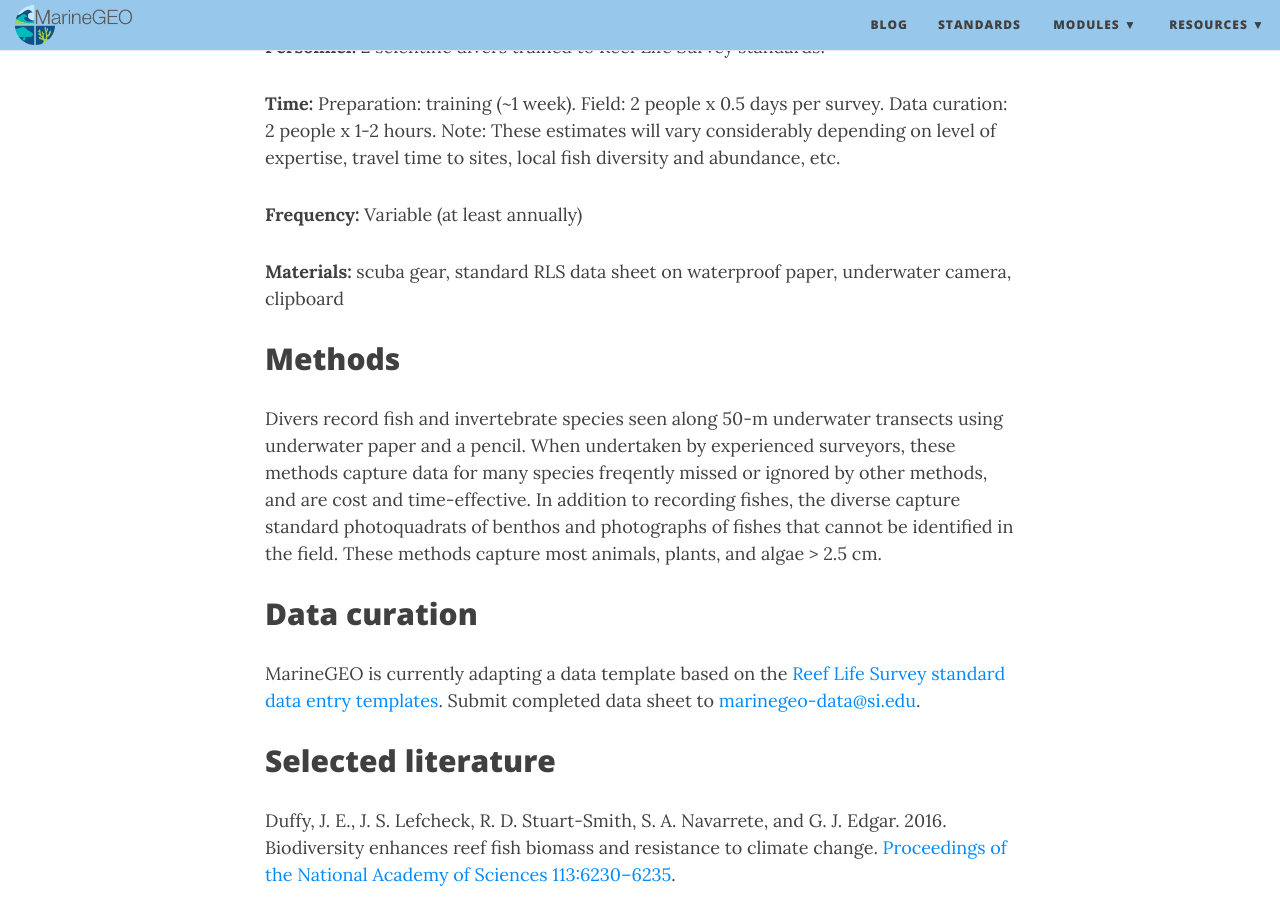
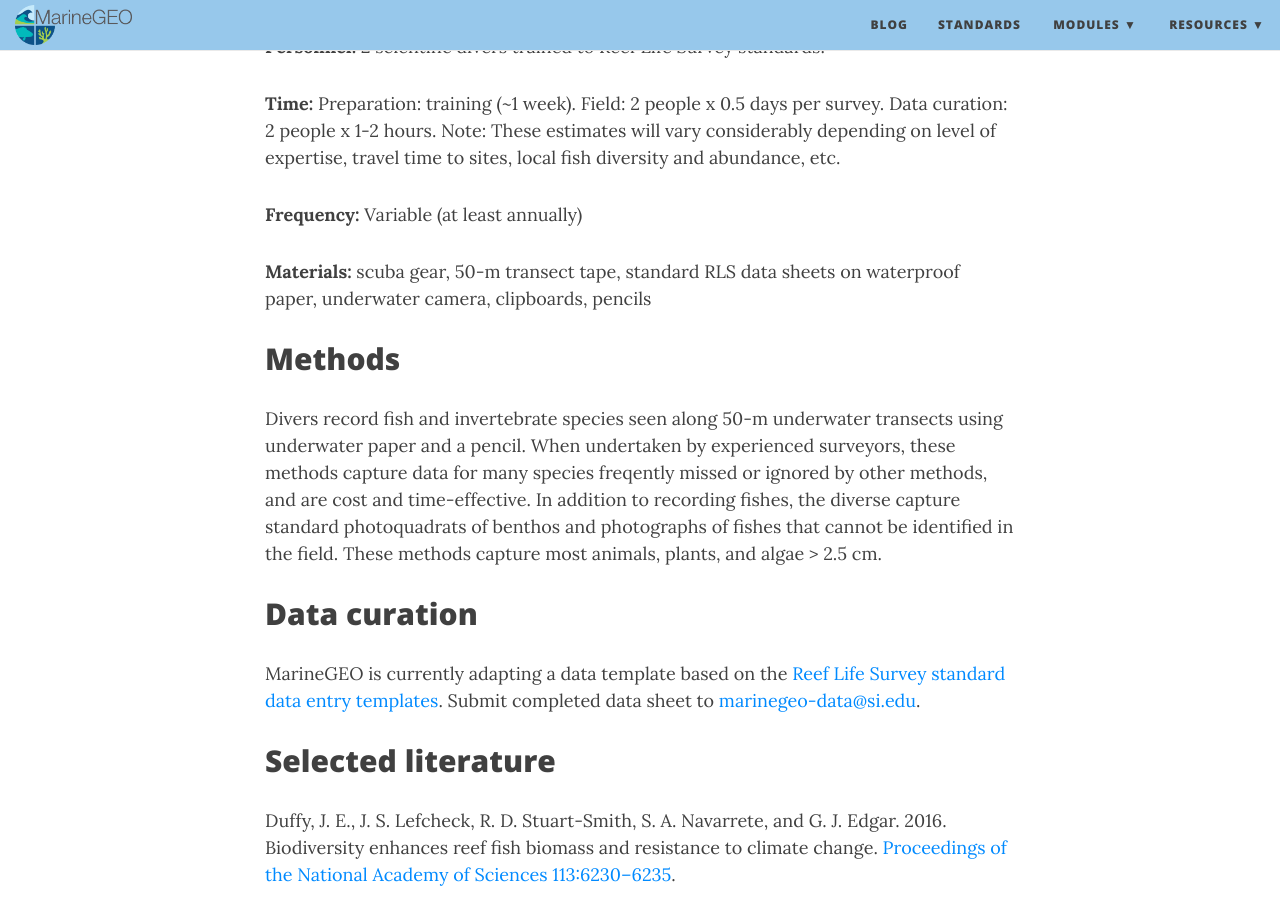
Before and after one commit to mukhamadazistholib/marinegeo.github.io, a Jekyll site: the page built from _project-modules/reef-life-survey.md, in a window 1280 px wide and 900 px high, scrolled down 1483 px. Built offline with Jekyll 4.4.1, drawn with Linux system fonts in a browser that asks for light colours; nearby versions of some CDN libraries.

Commit message:
Update reef-life-survey.md

```diff
--- a/_project-modules/reef-life-survey.md
+++ b/_project-modules/reef-life-survey.md
@@ -28,7 +28,7 @@ Fishes are major players in most marine ecosystems. In clear water (>4 m visibil
 
 **Frequency:** Variable (at least annually)
 
-**Materials:** scuba gear, standard RLS data sheet on waterproof paper, underwater camera, clipboard
+**Materials:** scuba gear, 50-m transect tape, standard RLS data sheets on waterproof paper, underwater camera, clipboards, pencils
 
 
 ## Methods
```
